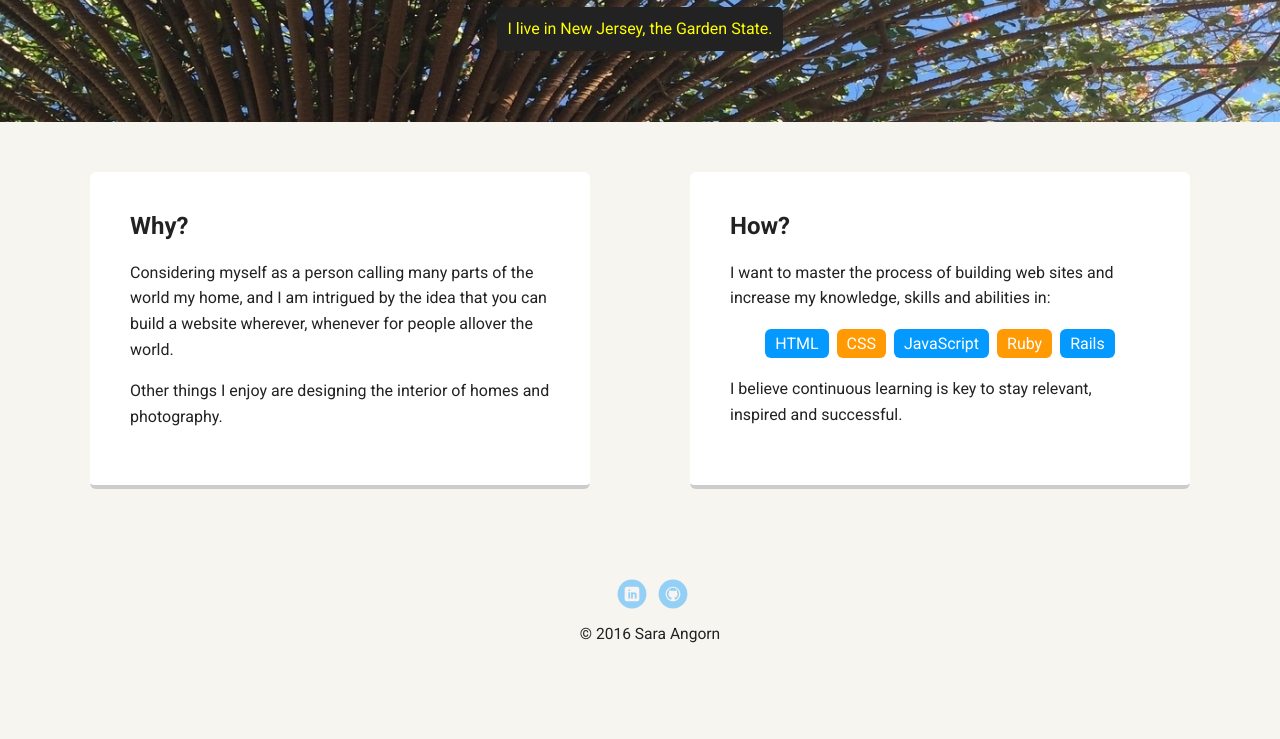
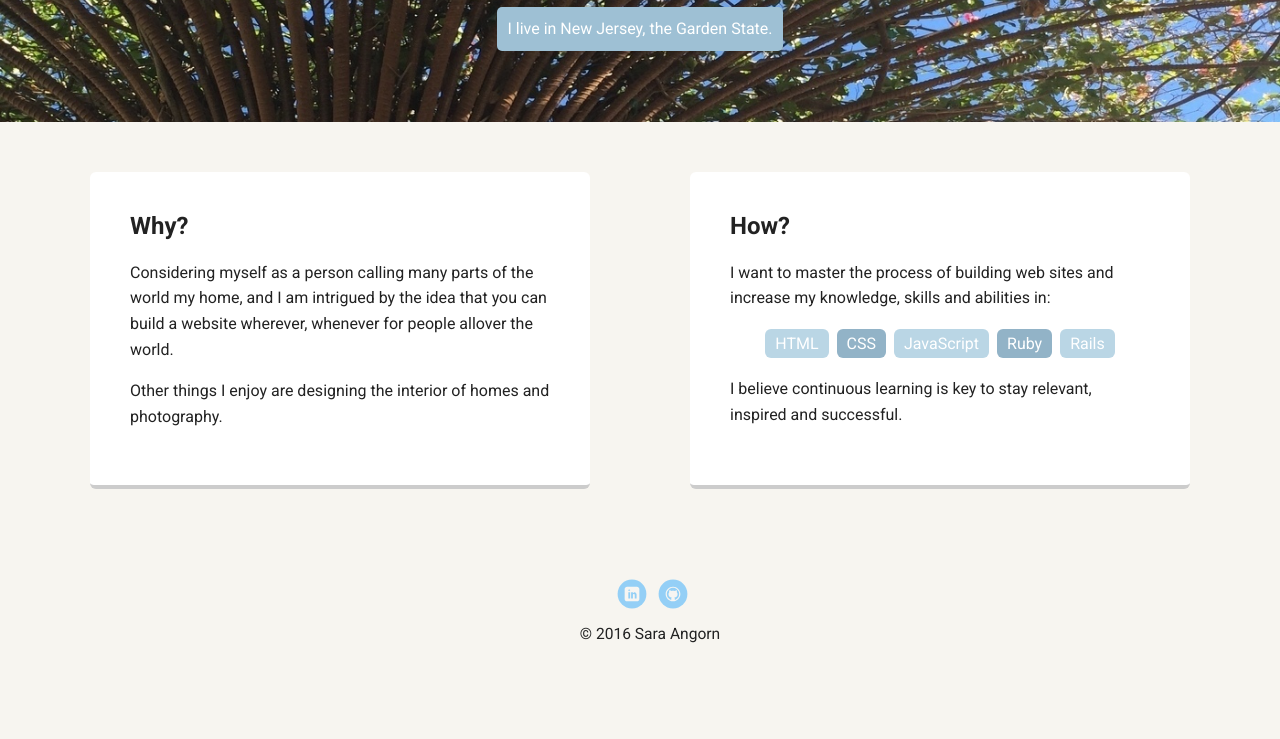
Before and after one commit to saraangorn/Portfolio, a plain HTML site: page index.html in a window 1280 px wide. Shown: the part 348-1087 px from the top of the page. Drawn offline with Linux system fonts and the light colour scheme; a web font is replaced by a local one.

Commit message:
customized colors
background and text

```diff
--- a/styles.css
+++ b/styles.css
@@ -77,7 +77,7 @@ header .profile-image:hover {
   transform: scale(1.2) rotate(5deg);
 }
 .tag {
-  background-color: #efefef;
+  background-color: #bad6e5;
   color: black;
   padding: 10px;
   border-radius: 5px;
@@ -85,8 +85,8 @@ header .profile-image:hover {
   margin: 10px auto;
 }
 .location {
-  background-color: #222;
-  color: yellow;
+  background-color: #9ec0d4;
+  color: white;
 }
 .card {
   margin: 30px;
@@ -109,7 +109,7 @@ header .profile-image:hover {
   transition: all .5s;
 }
 .card:hover {
-  border-color: #ff99ff;
+  border-color: #87a7ba;
 }
 
 ul.skills {
@@ -120,14 +120,14 @@ ul.skills {
 .skills li {
   border-radius: 6px;
   display: inline-block;
-  background: #ff9904;
+  background: #92b3c7;
   color: white;
   padding: 5px 10px;
   margin: 2px;
 }
 
 .skills li:nth-child(odd) {
-  background: #0399ff;
+  background: #bad6e5;
 }
 
 footer {
```
